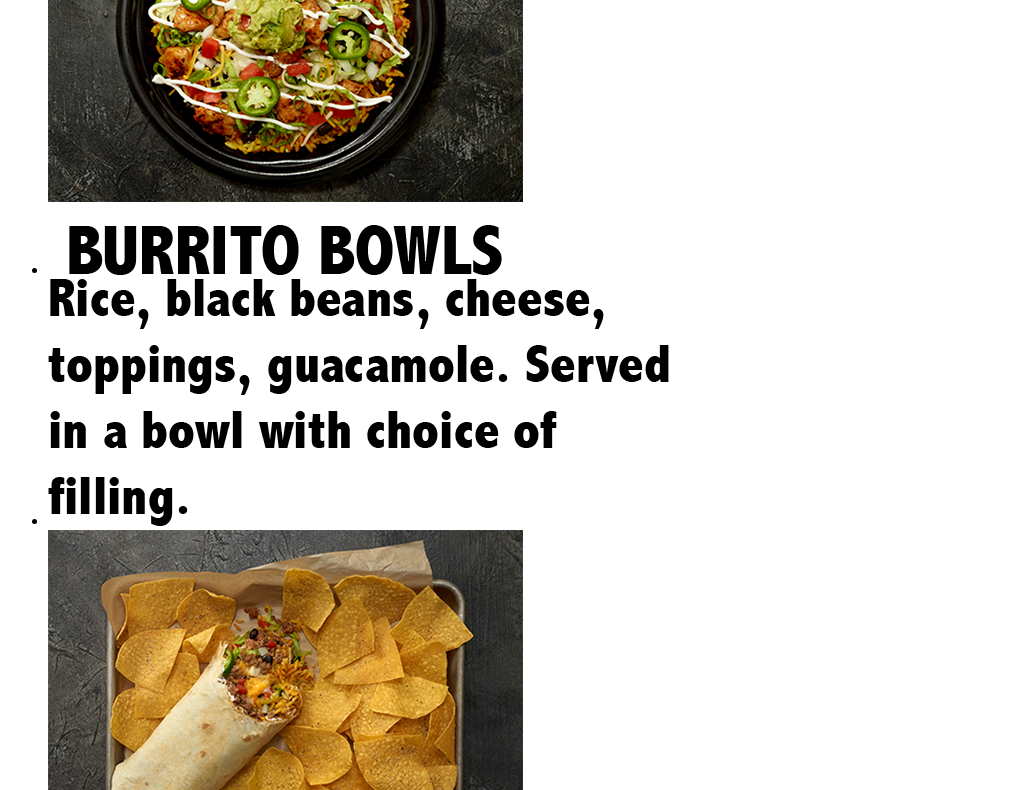
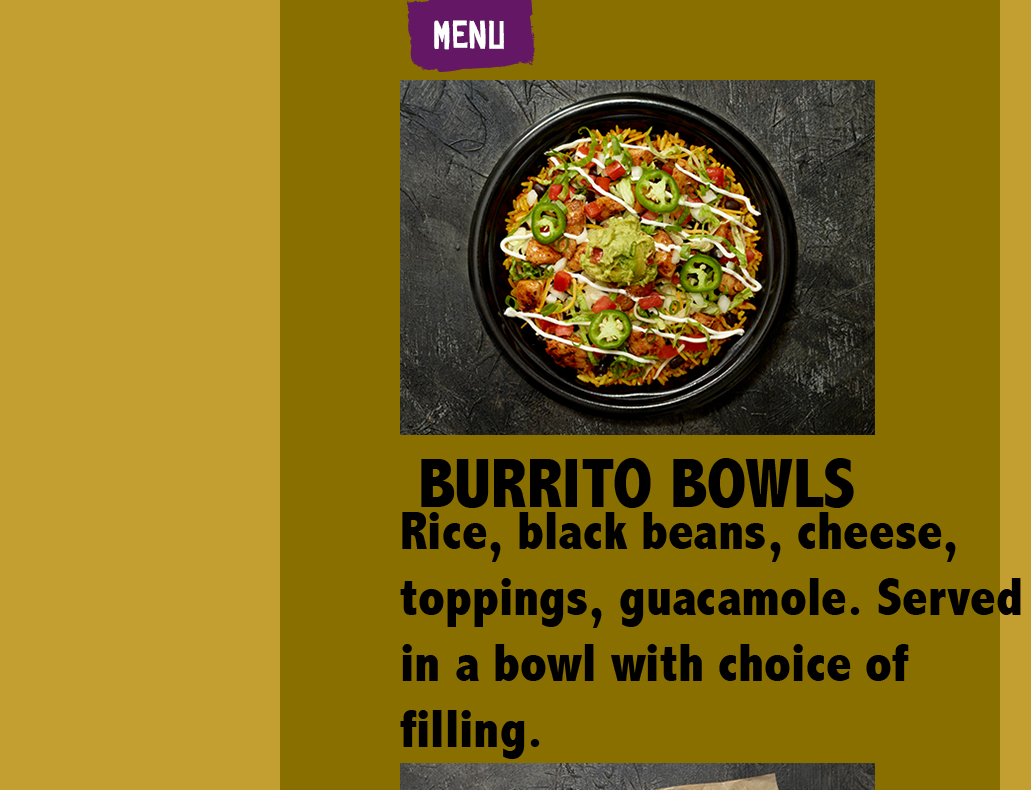
Before and after one commit to wonderpies/Website-mobile, a plain HTML site: page index.html in a window 1280 px wide. Shown: the part 569-1359 px from the top of the page, without its empty margins (0-1031 px from the left). Drawn offline with Linux system fonts and the light colour scheme; files that its build step writes are made by us from their sources.

Commit message:
troubleshooting

```diff
--- a/index.html
+++ b/index.html
@@ -3,7 +3,7 @@
 <head>
 <meta charset="UTF-8">
 <title>MobileLayouts</title>
-<link rel="stylesheet" type="text/css" href="file:///USB BLACK/RESTAURANT MOBILE/css/style.css" />
+<link rel="stylesheet" type="text/css" href="css/style.css" />
 </head>
 
 <body>
```
